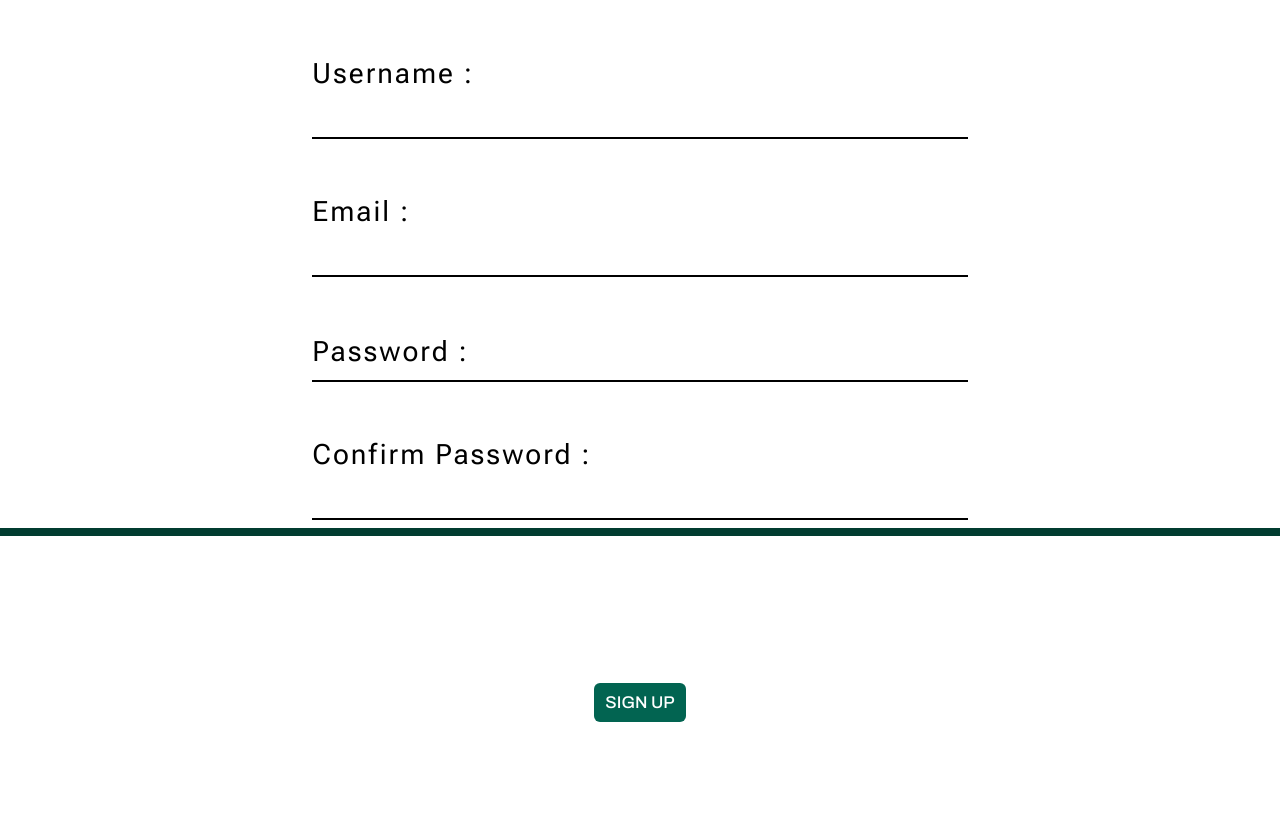
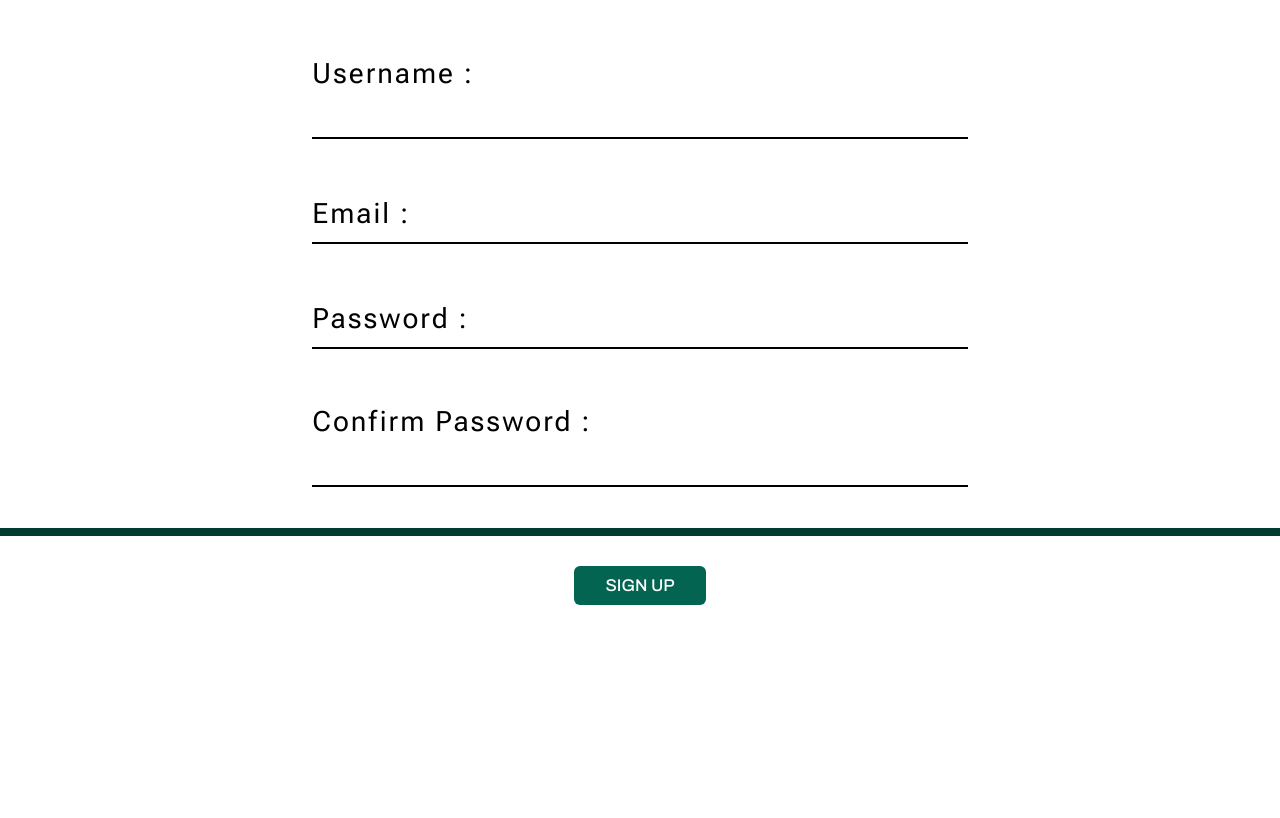
Before and after one commit to cmpt375-2024spring/client-project-beauty-and-bush, a Django app: template BeautyAndBush/webapp/templates/webapp/signup.html in a window 1280 px wide. Shown: the part 264-1082 px from the top of the page. After the commit the page ends 869 px from the top, so only its background shows below. Run offline with Django 3.2, Linux system fonts and the light colour scheme; the template is opened without the code that fills it, so the values that code supplies are empty, except form fields; tables that the repository leaves empty hold one stand-in row (values such as "Sample post"); form fields are guessed from the names that the template uses; some libraries are stand-ins or nearby versions.

Commit message:
signup slight changes

```diff
--- a/BeautyAndBush/webapp/static/webapp/signup_style.css
+++ b/BeautyAndBush/webapp/static/webapp/signup_style.css
@@ -13,14 +13,15 @@ h1 {
 }
 
 .signup-link {
-    margin-top: 3em;
+    margin-top: 0;
     width: 80%;
 }
 
 .signup-link button {
-    width: 50%;
+    width: 20%!important;
+    margin: auto;
 }
 
 .login-form .email input{
-    width: 90%;
+    width: 80%;
 }
```
